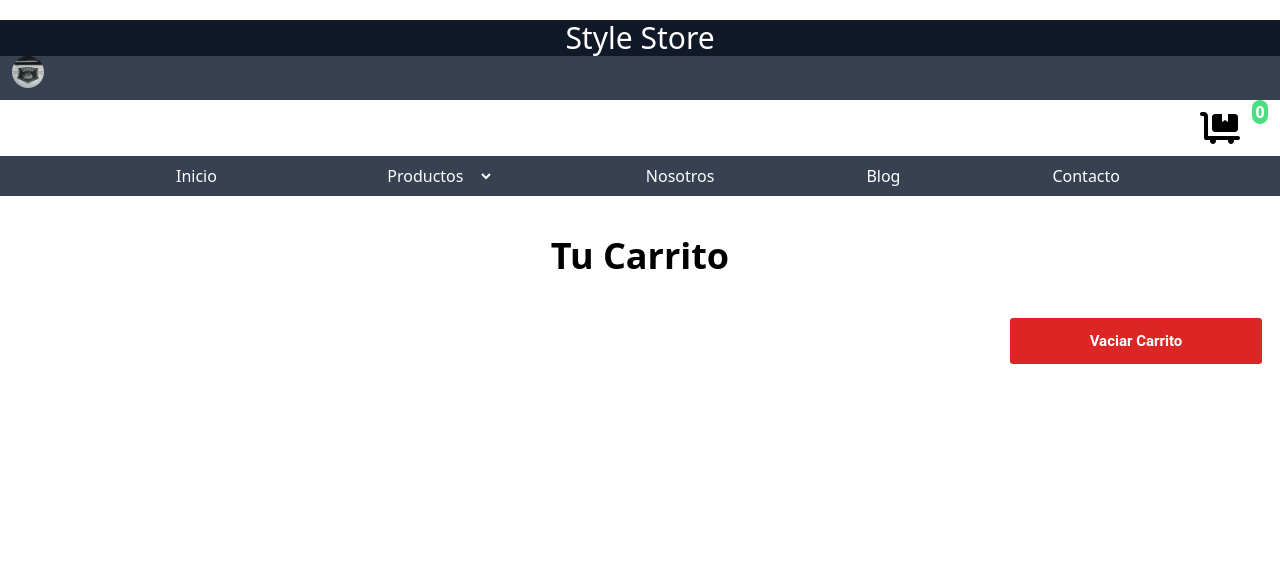
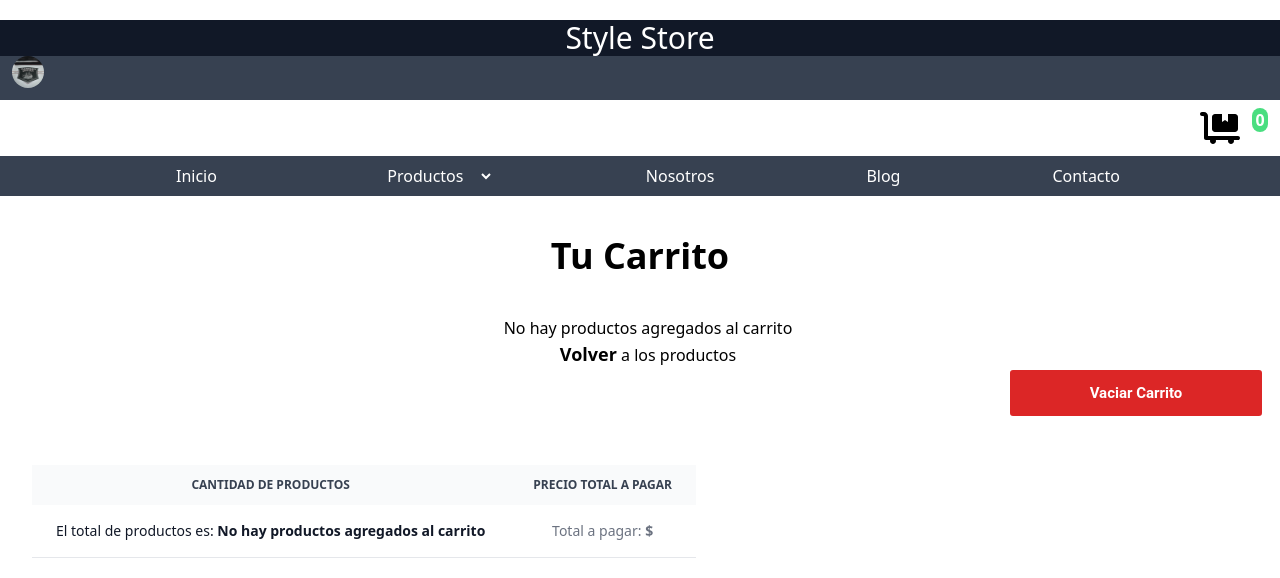
Before and after one commit to Sebas271083/app-resto-delgado, a React (Create React App) app in the folder resto-app/: page /cart in a window 1280 px wide. Shown: the top 578 px of the page. Built offline with nearby package versions, Linux system fonts and the light colour scheme.

Commit message:
Mejoras al carrito

```diff
--- a/resto-app/src/components/CartContainer/CartContainer.js
+++ b/resto-app/src/components/CartContainer/CartContainer.js
@@ -1,34 +1,64 @@
-import React, {useContext} from 'react'
+import React, {useContext, useEffect, useState} from 'react'
 import { CartContext } from '../../context/CartContext'
 import { Link } from "react-router-dom"
 
 
 
 const CartContainer = () => {
-    const {productCartList, removeItem, clear} = useContext(CartContext)
-
+    const {productCartList, removeItem, clear, totalCart, totalPrecio} = useContext(CartContext)
+    const cantidadCarrito = totalCart()
+    const totalAPagar = totalPrecio()
+    console.log(totalAPagar)
+    console.log(cantidadCarrito)
 
   return (
     <div>
         <h1 className='text-center text-4xl mb-10 mt-10 font-bold'>Tu Carrito</h1>
+        {cantidadCarrito === "No hay productos agregados al carrito" ? <div className='flex justify-center text-center'><p className='ml-4'>{cantidadCarrito} <Link to={`/productos`}><p> <span className='font-bold mt-2 text-lg'>Volver</span> a los productos </p></Link></p></div> : ""}
         <button className='bg-red-600 w-64 ml-auto mr-4' onClick={clear}>Vaciar Carrito</button>
-        <div className='bg-gray-200 mr-4 ml-4'>
+        <div className='md:flex sm:flex'>
+        <div className=' bg-gray-200 mr-4 ml-4'>
             {productCartList.map(item => (
               <>
-                <div className='flex items-center m-4'>
+                <div className='sm:flex items-center m-4'>
                   <Link to={`/productos/${item.id}`}>
-                    <h3 className='font-bold mb-3'>{item.title}</h3>
+                    <h3 className='font-bold mb-3' style={{maxWidth: "250px"}}>{item.title}</h3>
                   </Link>
                       <img className='mb-3 m-4 flex justify-center items-center' src={item.image} style={{width:"5%"}} alt="imagen"/>
-                      <p className='mb-2 m-4'>Precio: $ {item.price}</p>
-                      <p>cantidad: {item.quantity}</p>
+                      <p className='mb-2 m-4' style={{maxWidth: "80px"}}>Precio: $ {item.price}</p>
+                      <p>cantidad: {item.quantity} </p>
+                      <button style={{backgroundColor:"green", width:"4px", height:"2px",borderRadius:"5px", margin:"3px", marginLeft:"20px"}}>+</button>
+                      <button style={{backgroundColor:"brown", width:"4px", height:"2px",borderRadius:"5px", margin:"3px", marginLeft:"20px"}}>-</button>
                       <button className='mb-6 m-4' style={{backgroundColor:"red", width:"100px", borderRadius:"10px"}} onClick={() => removeItem(item.id)}>Elimnar Registro</button>
                 </div>
               </>
 ))}
+
         </div>
+        <div className='flex justify-center mb-8'>
+            <table className='text-sm text-center text-gray-500 dark:text-gray-400 mt-8 p-8 mr-2'>
+              <thead className='text-xs text-gray-700 uppercase bg-gray-50 dark:bg-gray-700 dark:text-gray-400'>
+                <tr>
+                  <th scope="col" class="py-3 px-6">Cantidad De Productos</th>
+                  <th scope="col" class="py-3 px-6">Precio Total a Pagar</th>
+                </tr>
+              </thead>
+              <tbody>
+                <tr class="bg-white border-b dark:bg-gray-800 dark:border-gray-700">
+                  <th scope="row" class="py-4 px-6 font-medium text-gray-900 whitespace-nowrap dark:text-white">
+                    El total de productos es: <span className='font-bold'>{cantidadCarrito}</span>
+                  </th>
+                  <td class="py-4 px-6">
+                      Total a pagar: <span className='font-bold'>$ {totalAPagar}</span>
+                  </td>
+                </tr>
+              </tbody>
 
-    </div>
+              {cantidadCarrito !== "No hay productos agregados al carrito" ?  <button className='text-blue-400 bg-blue-100 px-20'>Terminar Compra</button> : "" }
+            </table>
+          </div>
+          </div>
+        </div>
   )
 }
 
--- a/resto-app/src/components/CartWidget/CartWidget.js
+++ b/resto-app/src/components/CartWidget/CartWidget.js
@@ -21,7 +21,8 @@ const CartWidget = () => {
           <img className='bg-white ' src="/imagen/cart-flatbed-solid.svg" alt="" />
         </div>
       </Link>
-      <p className='bg-green-400 rounded-full h-min w-4 text-center font-bold text-white mr-3'>{cantidadCarrito}</p>
+      {cantidadCarrito !== "No hay productos agregados al carrito" ? <p className='bg-green-400 rounded-full h-min w-4 text-center font-bold text-white mr-3 mt-2'>{Number(cantidadCarrito)}</p> : <p className='bg-green-400 rounded-full h-min w-4 text-center font-bold text-white mr-3 mt-2'>0</p>}
+
     </>
   )
 }
--- a/resto-app/src/components/ItemDetail/ItemDetail.js
+++ b/resto-app/src/components/ItemDetail/ItemDetail.js
@@ -2,6 +2,7 @@ import ItemCount from "../Contador/ItemCount"
 import { useContext, useState } from "react"
 import './ItemDetail.css'
 import { CartContext } from "../../context/CartContext"
+import { Link } from "react-router-dom"
 
 const ItemDetail = ({item, stock}) => {
 
@@ -22,7 +23,7 @@ const ItemDetail = ({item, stock}) => {
 
 
  <>
-      <a className="enlaceVolver" href="/productos">Volver</a>
+      <Link className="enlaceVolver" to={"/productos"}>Volver</Link>
 
       <div className="border p-5 w-80 mr-8 ml-8 mb-4 justify-center items-center text-center alto rounded-xl" style={{}} >
 
--- a/resto-app/src/context/CartContext.js
+++ b/resto-app/src/context/CartContext.js
@@ -38,6 +38,7 @@ export const CartProvider = ({children}) => {
     }
 
 
+
     const removeItem = (itemId) => {
         console.log(itemId)
         const newArreglo = productCartList.filter(product => product.id !== itemId);
@@ -54,13 +55,43 @@ export const CartProvider = ({children}) => {
             console.log(newArray)
         }
 
+    // const totalCart = () => {
+    //     const total = productCartList.length
+    //     console.log(productCartList)
+    //     return total
+    // }
+
     const totalCart = () => {
-        const total = productCartList.length
-        return total
+        if(!productCartList.length) {
+            const sinProductos = "No hay productos agregados al carrito"
+           return sinProductos
+        } else {
+            const total = productCartList.reduce((acc, prod) => acc + prod.quantity, 0);
+            console.log(total)
+            return total
+        }
+
+      };
+
+      const totalPrecio = () => {
+        if(!productCartList.length) {
+           return
+        } else {
+            const total = productCartList.reduce((acc, prod) => acc + prod.quantity * prod.price, 0);
+            console.log("total", total)
+            return total.toFixed(2)
+        }
+
+      };
+
+
+    const restarCantidad = () => {
+
     }
 
+
     return(
-        <CartContext.Provider value={{productCartList, addItem, removeItem, clear, isInCart, totalCart}}>
+        <CartContext.Provider value={{productCartList, addItem, removeItem, clear, isInCart, totalCart, totalPrecio}}>
             {children}
         </CartContext.Provider>
     )
```
